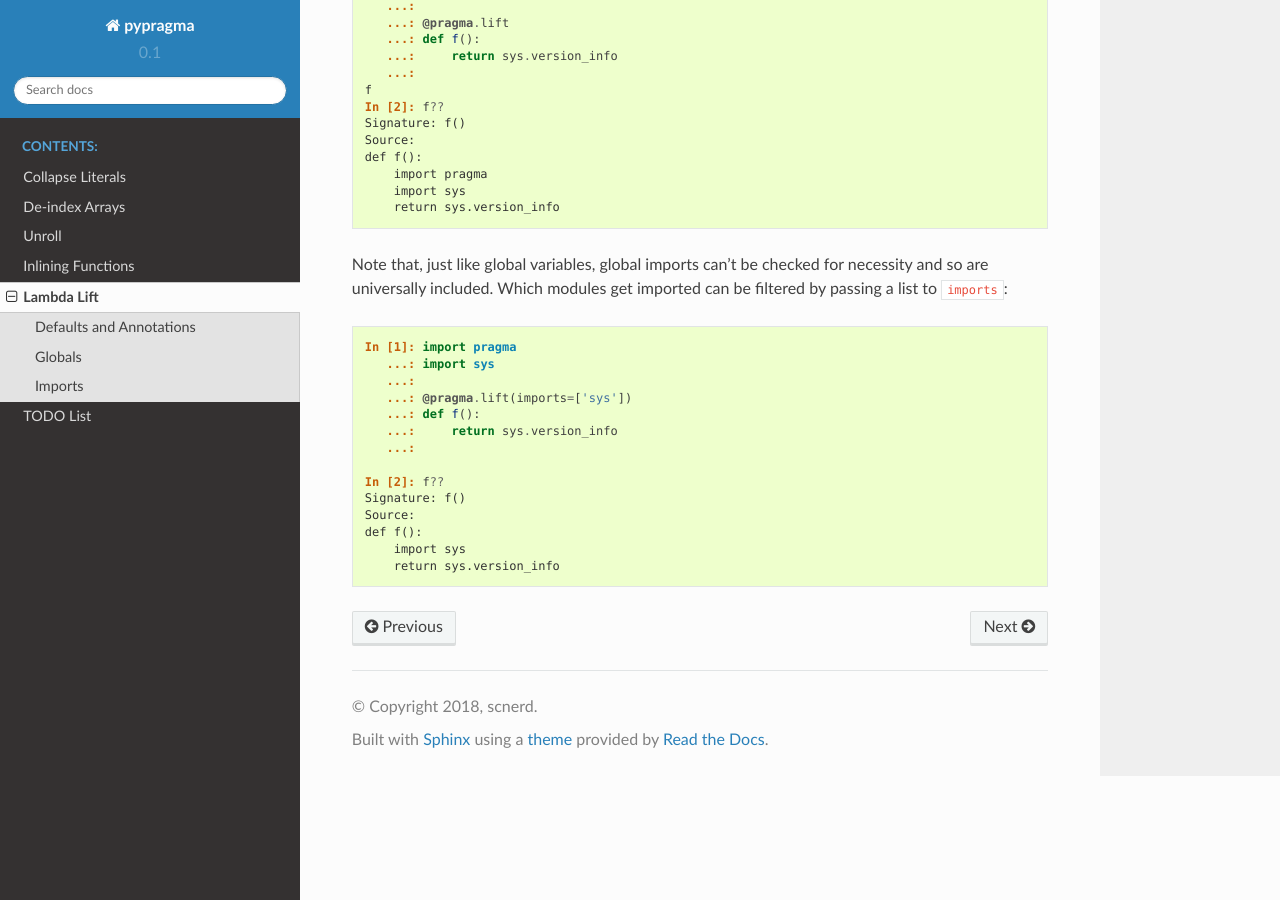
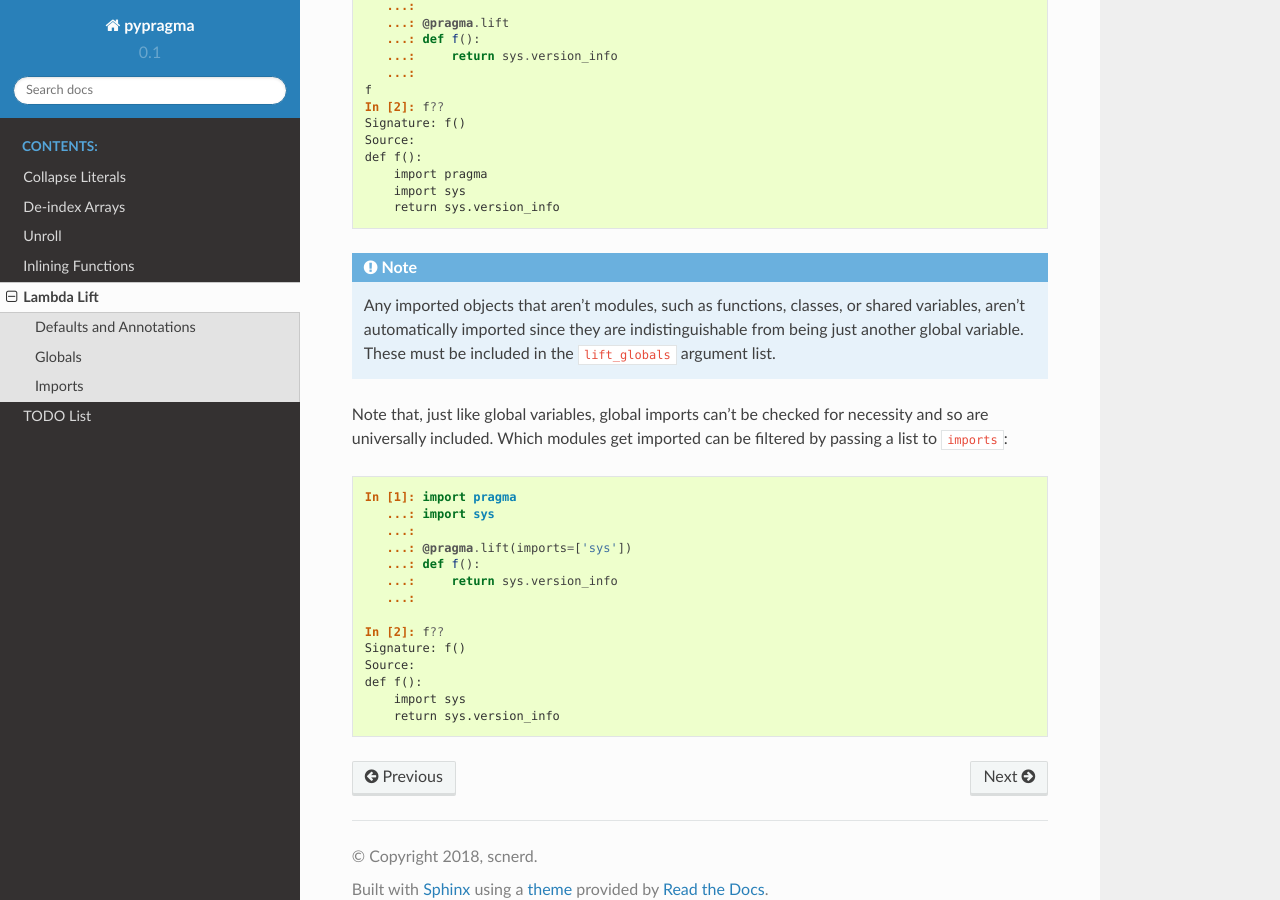
Before and after one commit to scnerd/pypragma, a Sphinx documentation site: the page built from docs/lift.rst, in a window 1280 px wide and 900 px high, scrolled down 3270 px. Built offline with Sphinx 7.4.7 and the Read the Docs theme 2.0.0, drawn with Linux system fonts in a browser that asks for light colours.

Commit message:
Minor documentation tweaks

```diff
--- a/docs/index.rst
+++ b/docs/index.rst
@@ -7,7 +7,7 @@ Welcome to pypragma's documentation!
 ====================================
 
 .. toctree::
-   :maxdepth: 2
+   :maxdepth: 1
    :caption: Contents:
 
    collapse_literals
--- a/docs/lift.rst
+++ b/docs/lift.rst
@@ -123,6 +123,8 @@ For the produced function to be truly functional (as much as can be in Python),
         import sys
         return sys.version_info
 
+.. note:: Any imported objects that aren't modules, such as functions, classes, or shared variables, aren't automatically imported since they are indistinguishable from being just another global variable. These must be included in the ``lift_globals`` argument list.
+
 Note that, just like global variables, global imports can't be checked for necessity and so are universally included. Which modules get imported can be filtered by passing a list to ``imports``::
 
     In [1]: import pragma
```
